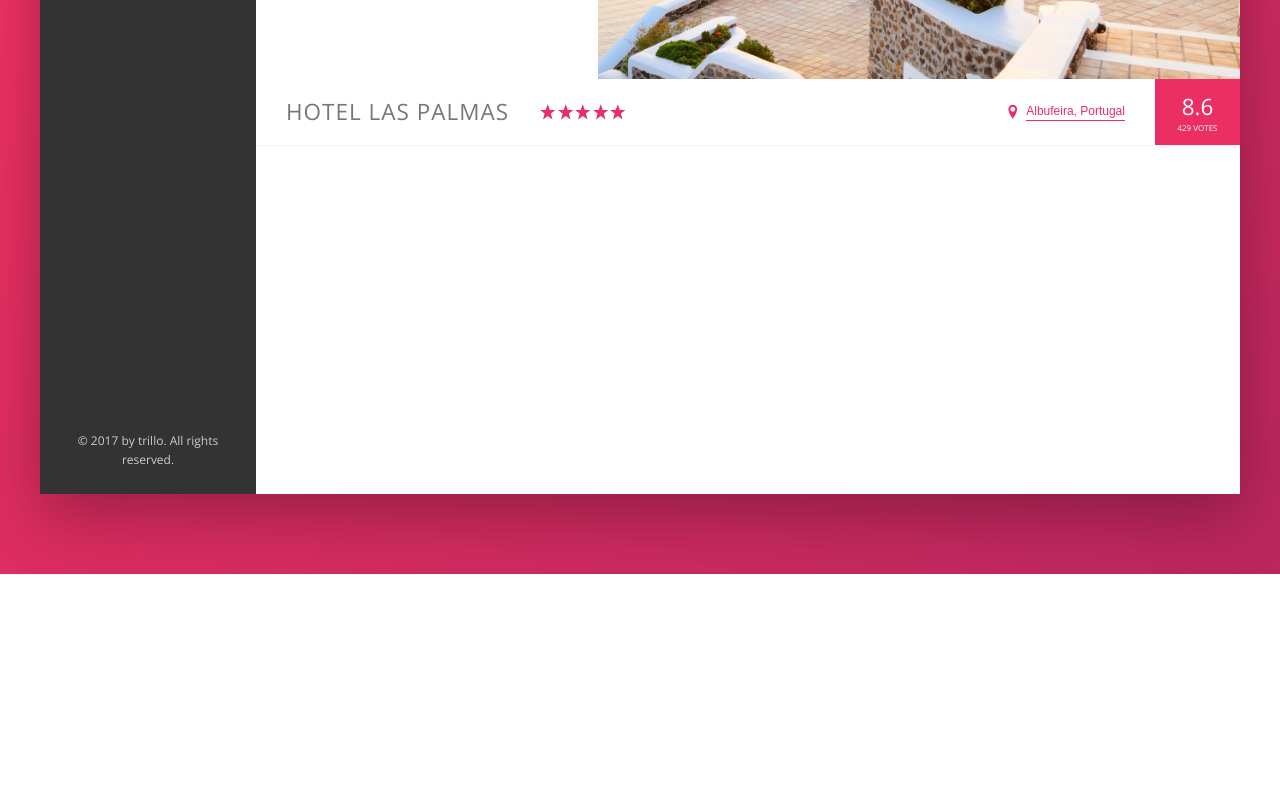
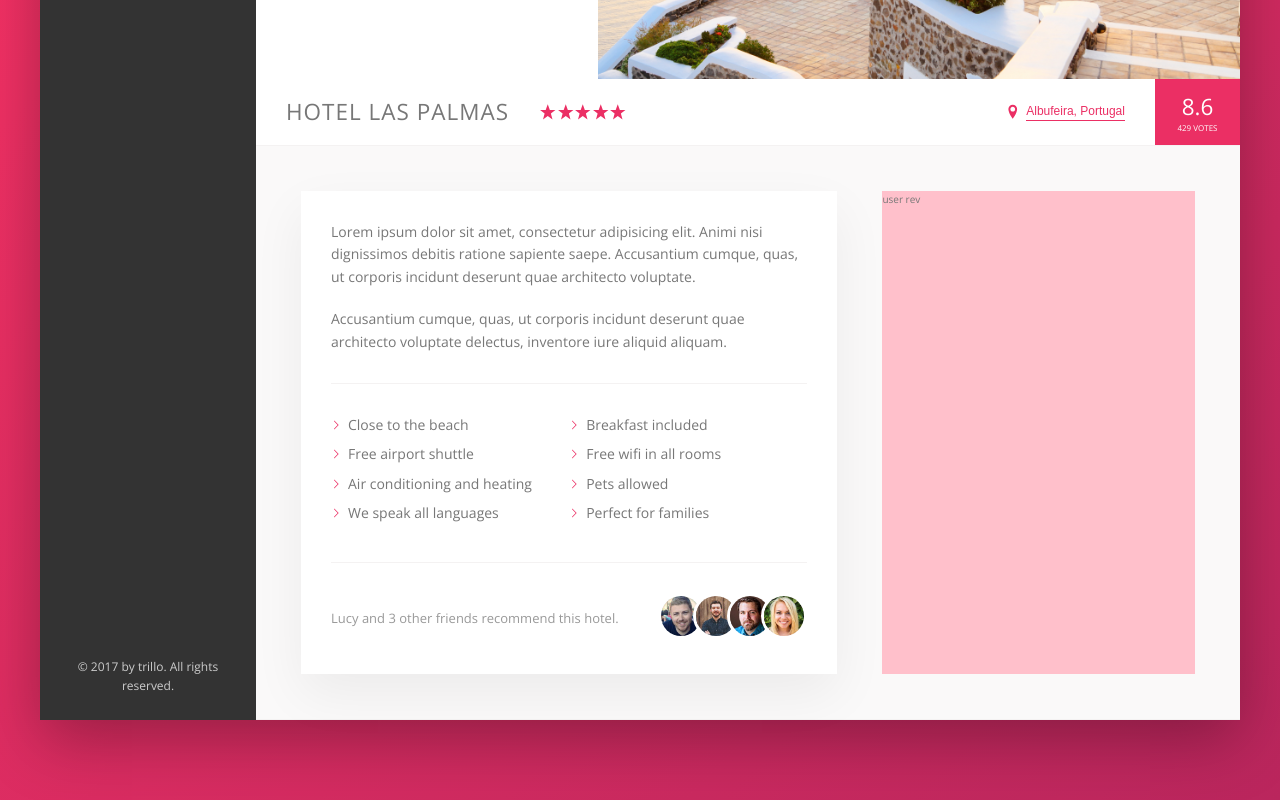
Before and after one commit to talonmd/css-sass-class, a plain HTML site: page trillo-project/index.html in a window 1280 px wide. Shown: the part 456-1256 px from the top of the page. Before the commit the page ends 1030 px from the top, so only its background shows below. Drawn offline with nearby package versions, Linux system fonts and the light colour scheme.

Commit message:
finished lesson 83 finished building and styling the description section

```diff
--- a/trillo-project/index.html
+++ b/trillo-project/index.html
@@ -125,6 +125,40 @@
               <div class="overview__rating-count">429 Votes</div>
             </div>
           </div>
+          <div class="detail">
+            <div class="description">
+              <p class="paragraph">
+                Lorem ipsum dolor sit amet, consectetur adipisicing elit. Animi nisi dignissimos debitis ratione sapiente saepe. Accusantium cumque, quas, ut corporis incidunt deserunt quae architecto voluptate.
+              </p>
+              <p class="paragraph">
+                Accusantium cumque, quas, ut corporis incidunt deserunt quae architecto voluptate delectus, inventore iure aliquid aliquam.
+              </p>
+              <ul class="list">
+                <li class="list__item">Close to the beach</li>
+                <li class="list__item">Breakfast included</li>
+                <li class="list__item">Free airport shuttle</li>
+                <li class="list__item">Free wifi in all rooms</li>
+                <li class="list__item">Air conditioning and heating</li>
+                <li class="list__item">Pets allowed</li>
+                <li class="list__item">We speak all languages</li>
+                <li class="list__item">Perfect for families</li>
+              </ul>
+              <div class="recommend">
+                <p class="recommend__count">
+                  Lucy and 3 other friends recommend this hotel.
+                </p>
+                <div class="recommend__friends">
+                  <img src="img/user-3.jpg" alt="friend 1" class="recommend__photo" />
+                  <img src="img/user-4.jpg" alt="friend 2" class="recommend__photo" />
+                  <img src="img/user-5.jpg" alt="friend 3" class="recommend__photo" />
+                  <img src="img/user-6.jpg" alt="friend 4" class="recommend__photo" />
+                </div>
+              </div>
+            </div>
+            <div class="user-reviews">
+              user rev
+            </div>
+          </div>
         </main>
       </div>
     </div>
--- a/trillo-project/sass/_base.scss
+++ b/trillo-project/sass/_base.scss
@@ -30,6 +30,8 @@ Grey dark 3: #999
   --color-grey-dark-3: #999;
 
   --shadow-dark: 0 2rem 6rem rgba(0, 0, 0, 0.3);
+  --shadow-light: 0 2rem 5rem rgba(0, 0, 0, 0.06);
+  --line: 1px solid var(--color-grey-light-2);
 }
 
 * {
--- a/trillo-project/sass/_components.scss
+++ b/trillo-project/sass/_components.scss
@@ -188,7 +188,7 @@
 /// HOTEL OVERVIEW
 .overview {
   display: flex;
-  border-bottom: 1px solid var(--color-grey-light-2);
+  border-bottom: var(--line);
   align-items: center;
 
   &__heading {
@@ -273,3 +273,71 @@
     box-shadow: none;
   }
 }
+
+/////////////////////////////////////////////
+/// PARAGRAPH
+.paragraph:not(:last-of-type) {
+  margin-bottom: 2rem;
+}
+
+/////////////////////////////////////////////
+/// LIST
+.list {
+  list-style: none;
+  margin: 3rem 0;
+  padding: 3rem 0;
+  border-top: var(--line);
+  border-bottom: var(--line);
+  display: flex;
+  flex-wrap: wrap;
+
+  &__item {
+    flex: 0 0 50%;
+    margin-bottom: 0.7rem;
+  }
+
+  &__item::before {
+    content: "";
+    display: inline-block;
+    height: 1rem;
+    width: 1rem;
+    margin-right: 0.7rem;
+
+    // older browsers
+    // background-image: url(../img/chevron-thin-right.svg);
+    // background-size: cover;
+
+    // newer browsers - masks
+    background-color: var(--color-primary);
+    -webkit-mask-image: url(../img/chevron-thin-right.svg);
+    -webkit-mask-size: cover;
+    mask-image: url(../img/chevron-thin-right.svg);
+    mask-size: cover;
+  }
+}
+
+/////////////////////////////////////////////
+/// RECOMMEND
+.recommend {
+  font-size: 1.3rem;
+  color: var(--color-grey-dark-3);
+
+  display: flex;
+  align-items: center;
+
+  &__count {
+    margin-right: auto;
+  }
+
+  &__photo {
+    box-sizing: content-box;
+    height: 4rem;
+    width: 4rem;
+    border-radius: 50%;
+    border: 3px solid #fff;
+
+    &:not(:last-child) {
+      margin-right: -1.5rem;
+    }
+  }
+}
--- a/trillo-project/sass/_layout.scss
+++ b/trillo-project/sass/_layout.scss
@@ -11,7 +11,7 @@
   font-size: 1.4rem;
   height: 7rem;
   background-color: #fff;
-  border-bottom: 1px solid var(--color-grey-light-2);
+  border-bottom: var(--line);
   display: flex;
   justify-content: space-between;
   align-items: center;
@@ -35,3 +35,25 @@
 
   min-height: 80rem;
 }
+
+.detail {
+  display: flex;
+  padding: 4.5rem;
+  background-color: var(--color-grey-light-1);
+  border-bottom: var(--line);
+}
+
+.description {
+  font-size: 1.4rem;
+
+  flex: 0 0 60%;
+  margin-right: 4.5rem;
+  background-color: #fff;
+  padding: 3rem;
+  box-shadow: var(--shadow-light);
+}
+
+.user-reviews {
+  background: pink;
+  flex: 1;
+}
```
Also changed, not shown: trillo-project/css/style.css, trillo-project/img/SVG/aircraft-take-off.svg (deleted), trillo-project/img/SVG/bookmark.svg (deleted), trillo-project/img/SVG/chat.svg (deleted), trillo-project/img/SVG/chevron-thin-right.svg (deleted), trillo-project/img/SVG/home.svg (deleted), trillo-project/img/SVG/key.svg (deleted), trillo-project/img/SVG/location-pin.svg (deleted), trillo-project/img/SVG/magnifying-glass.svg (deleted), trillo-project/img/SVG/map.svg (deleted), trillo-project/img/SVG/star.svg (deleted).
